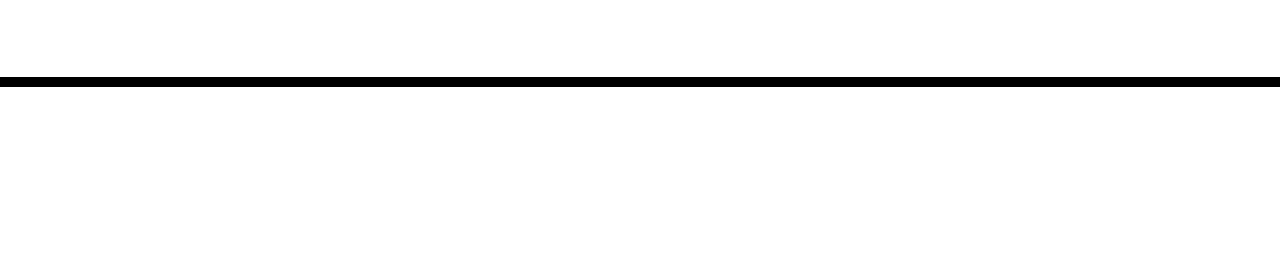
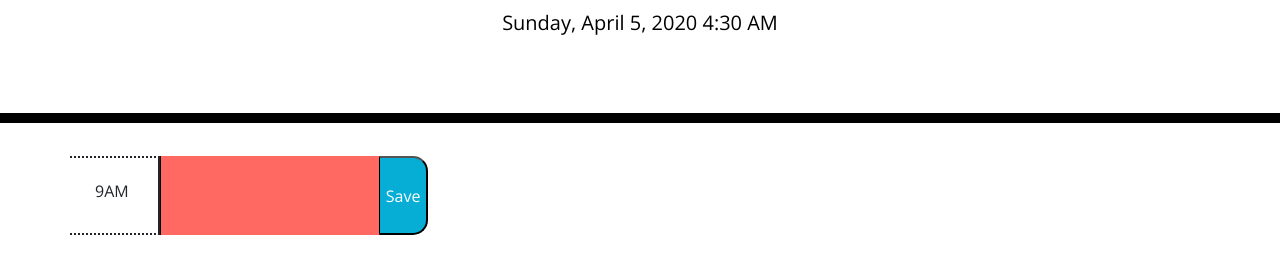
Before and after one commit to ahmedjalal93/ahmedjalal93.github.io, a plain HTML site: page work5/Develop/index.html in a window 1280 px wide. Shown: the part 181-454 px from the top of the page. Drawn offline with nearby package versions, Linux system fonts and the light colour scheme.

Commit message:
Fixed some work

```diff
--- a/work5/Develop/index.html
+++ b/work5/Develop/index.html
@@ -20,9 +20,16 @@
     </header>
     <div class="container">
       <!-- Timeblocks go here -->
+      <div class="row">
+        <div class="time-block">9AM </div>
+        <textarea class="description present"></textarea>
+        <button class="saveBtn">Save</button>
+      </div>
+
     </div>
 
     <script src="https://code.jquery.com/jquery-3.4.1.min.js"></script>
     <script src="https://cdnjs.cloudflare.com/ajax/libs/moment.js/2.24.0/moment.min.js"></script>
+    <script src="script.js"></script>
   </body>
 </html>
--- /dev/null
+++ b/work5/Develop/script.js
@@ -0,0 +1,19 @@
+$("#currentDay").text(moment().format('LLLL'));
+
+var calender = {
+    _this:this,
+    workHours:[9,10,11,12,13,14,15,16,17],
+    isAMPM:function(hour){
+        if(hour > 12){
+            hour = (hour - 12) + "PM";
+            return hour;
+        }else{
+            hour = hour + "AM";
+            return hour;
+        }
+    },
+    currentHour: function(){
+        return this.isAMPM(moment().hour())
+    }
+}
+console.log(calender.currentHour());
--- a/work5/Develop/style.css
+++ b/work5/Develop/style.css
@@ -27,13 +27,15 @@ textarea{
 
 .time-block{
   text-align: center;
-  border-radius: 15px;
+  border: 2px;
+  padding: 25px;
+  border-style: dotted solid dotted none;
 }
 
 .row {
   white-space: pre-wrap;
   height: 80px;
-  border-top: 1px solid white;;
+  border-top: 1px solid white;
 }
 
 .hour {
```
